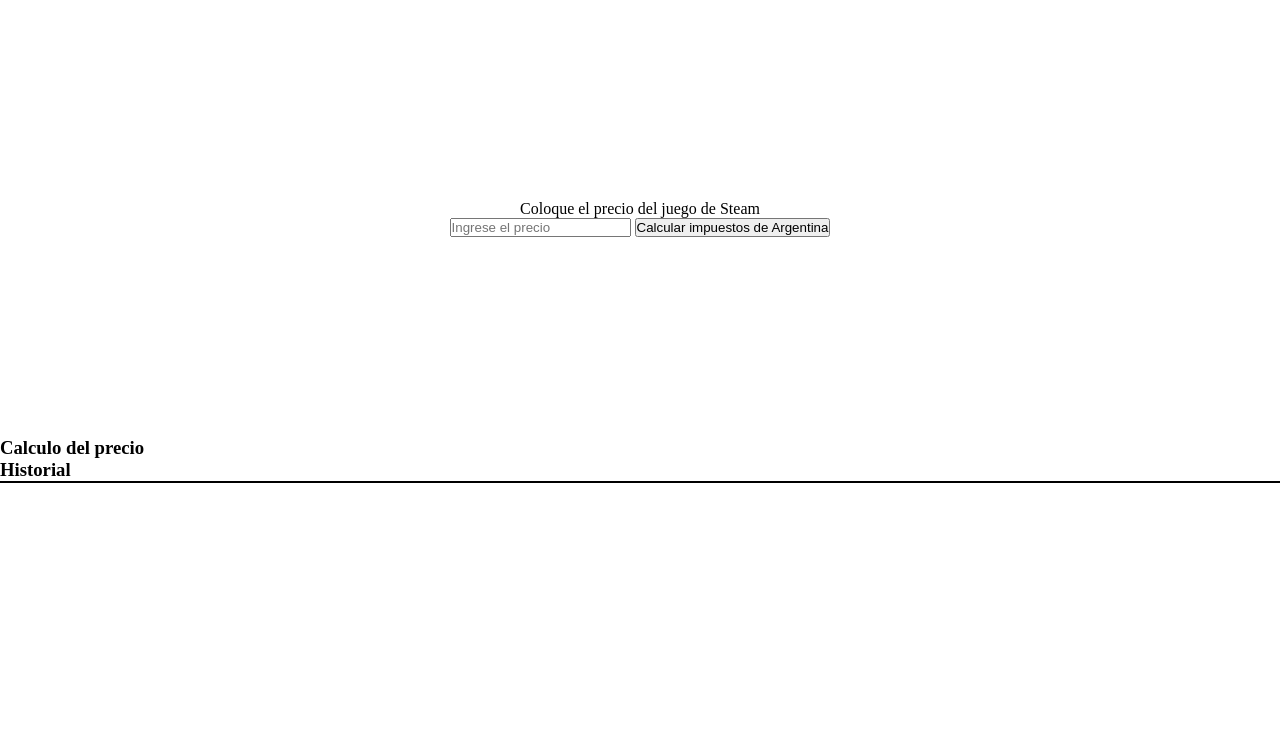
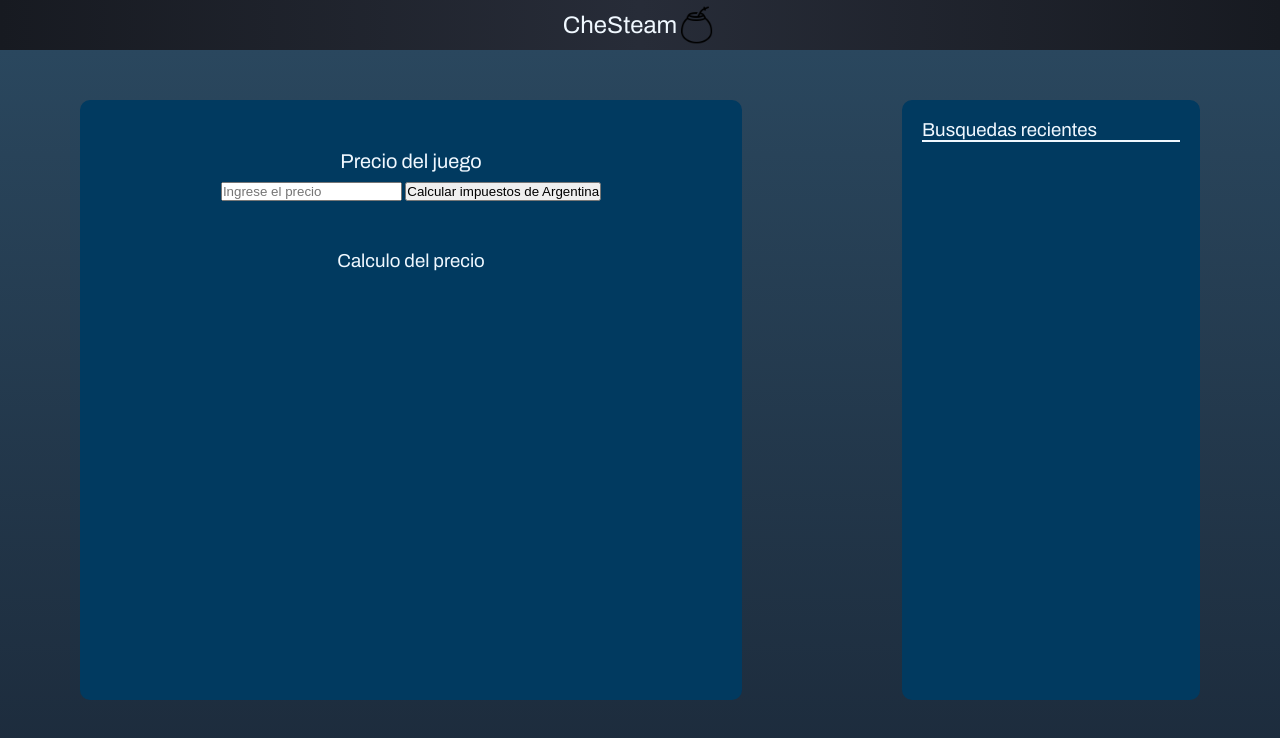
Before and after one commit to SantiagoPaz1/Js-CoderHouse, a plain HTML site: page Simulador de costos Steam/index.html in a window 1280 px wide. Drawn offline with Linux system fonts and the light colour scheme.

Commit message:
Maquetado de CSS y HTML

```diff
--- a/Simulador de costos Steam/index.html
+++ b/Simulador de costos Steam/index.html
@@ -5,19 +5,40 @@
     <meta http-equiv="X-UA-Compatible" content="IE=edge">
     <meta name="viewport" content="width=device-width, initial-scale=1.0">
     <link rel="stylesheet" href="style.css">
+    <link rel="preconnect" href="https://fonts.googleapis.com">
+    <link rel="preconnect" href="https://fonts.gstatic.com" crossorigin>
+    <link href="https://fonts.googleapis.com/css2?family=Archivo:wght@200;400&display=swap" rel="stylesheet">
     <title>Simulador de costos Steam Argentina</title>
 </head>
 <body>
+
+    <header class="header">
+        <h2>CheSteam</h2>
+        <img class="iconoLogo" src="/Simulador de costos Steam/img/Icono-Mate-100.png" alt="Icono-Mate">
+    </header>
+
+    <main class="main">
+        <section class="contenedorGeneral">
             <form class="formularioPrecio">
-        <p>Coloque el precio del juego de Steam</p>
+                <p class="formularioTitulo">Precio del juego</p>
                 <input type="text"  name="precioJuego" id="precioJuego" placeholder="Ingrese el precio">
                 <button type="button" onclick="calcularImpuestos()"> Calcular impuestos de Argentina </button>
             </form>
-
+            <div class="calculoImpuestos">
                 <h3>Calculo del precio</h3>
                 <p id="precioTotalConImpuestos"></p>
-    <h3>Historial</h3>
+            </div>
+    </section>
+
+    <aside class="contenedorHistorial">
+        <div class="historial">
+            <h3>Busquedas recientes</h3>
             <p id="busquedasRecientes"></p>
+        </div>
+    </aside>
+
+    </main>
+
 
     <script type="text/javascript" src="index.js"></script>
 </body>
--- a/Simulador de costos Steam/index.js
+++ b/Simulador de costos Steam/index.js
@@ -10,7 +10,7 @@
 
 
 function imprimirResumen(){
-    document.getElementById("precioTotalConImpuestos").innerHTML = ` El precio del juego es:  $  ${Math.floor (precioJuego)}  <br/>  Retención de Ganancias - RG AFIP Nº 4815/2020  ( 35% )     $    ${Math.floor (impuestoRetencionGanancias)}  <br/>  Impuesto PAIS - RG AFIP N° 4659/2020  ( 30% )     $     ${Math.floor (impuestoPais)}  <br/> El valor final del juego es de:     $   ${Math.floor (precioFinal)}  <br/> `;
+    document.getElementById("precioTotalConImpuestos").innerHTML = ` <br/> El precio del juego es:  $  ${Math.floor (precioJuego)}  <br/><br/>  Retención de Ganancias - RG AFIP Nº 4815/2020  ( 35% )     $    ${Math.floor (impuestoRetencionGanancias)}  <br/><br/>  Impuesto PAIS - RG AFIP N° 4659/2020  ( 30% )     $     ${Math.floor (impuestoPais)}  <br/><br/> <strong> EL VALOR CON IMPUESTOS ES DE:     $   ${Math.floor (precioFinal)} <strong/> <br/><br/> `;
 }
 
 
@@ -29,7 +29,7 @@
             document.getElementById("precioJuego").focus();
         } else{
             imprimirResumen();
-            busquedasRecientes.push(`Precio Original: ${Math.floor (precioJuego)}, precio Final: ${Math.floor (precioFinal)} <br/>`);
+            busquedasRecientes.push(`Precio original:  AR$ ${Math.floor (precioJuego)} -  Con impuestos: AR$ ${Math.floor (precioFinal)} <br/>`);
 
         }
 
--- a/Simulador de costos Steam/style.css
+++ b/Simulador de costos Steam/style.css
@@ -1,3 +1,5 @@
+/*    PRINCIPALES     */
+
 *{
     box-sizing: border-box;
     margin: 0;
@@ -5,9 +7,78 @@
 }
 
 
+.main{
+    font-family: Archivo, Arial;
+    height: 100vh;
+    background: linear-gradient(to bottom, #2A475E, #1B2838);
+    display: flex;
+}
+
+
+
+
+/*     HEADER     */
+
+.header{
+    font-family: Archivo, Arial;
+    display: flex;
+    background: linear-gradient(to right, #171A21, #272c38, #171A21 );
+    color: aliceblue;
+    align-items: center;
+    justify-content: center;
+    height: 50px;
+
+}
+
+.iconoLogo{
+    width: 40px;
+}
+
+
+
+
+/*    CONTENEDOR GENERAL    */
+
+.contenedorGeneral{
+    background-color: #013A60;
+    width: 1000px;
+    height: 600px;
+    margin: 50px 80px;
+    border-radius: 10px;
+
+}
+.formularioTitulo{
+    color: aliceblue;
+    font-size: 20px;
+    margin: 10px;
+}
 .formularioPrecio{
     text-align: center;
-    margin: 200px 0px;
+    margin: 50px 0px;
+}
+
+.calculoImpuestos{
+    color: aliceblue;
+    text-align: center;
+}
+
+
+
+
+/*    CONTENEDOR ASIDE    */
+
+.contenedorHistorial{
+    background-color: #013A60;
+    color: aliceblue;
+    width: 450px;
+    height: 600px;
+    margin: 50px 80px;
+    border-radius: 10px;
+
+}
+
+.historial{
+    margin: 20px;
 }
 
 #busquedasRecientes {
```
Also changed, not shown: Simulador de costos Steam/img/Icono-Mate-100.png (added). Lines whose indentation alone changed are shown as unchanged.
